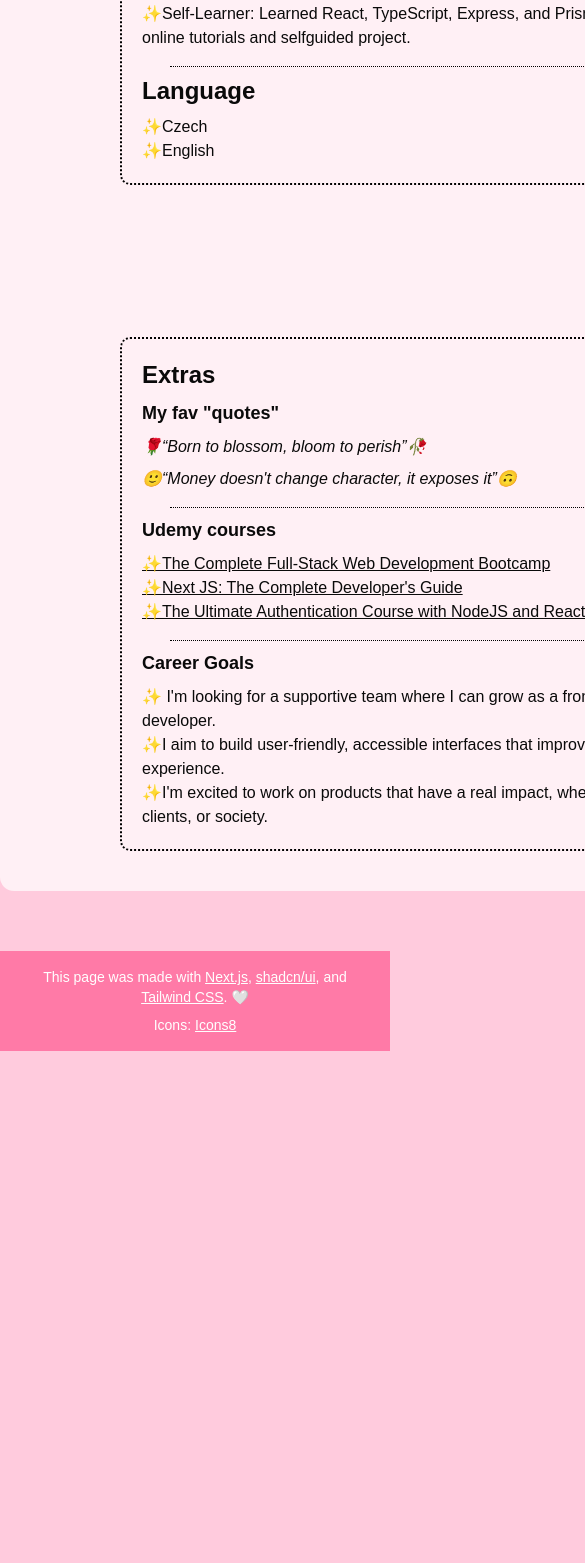
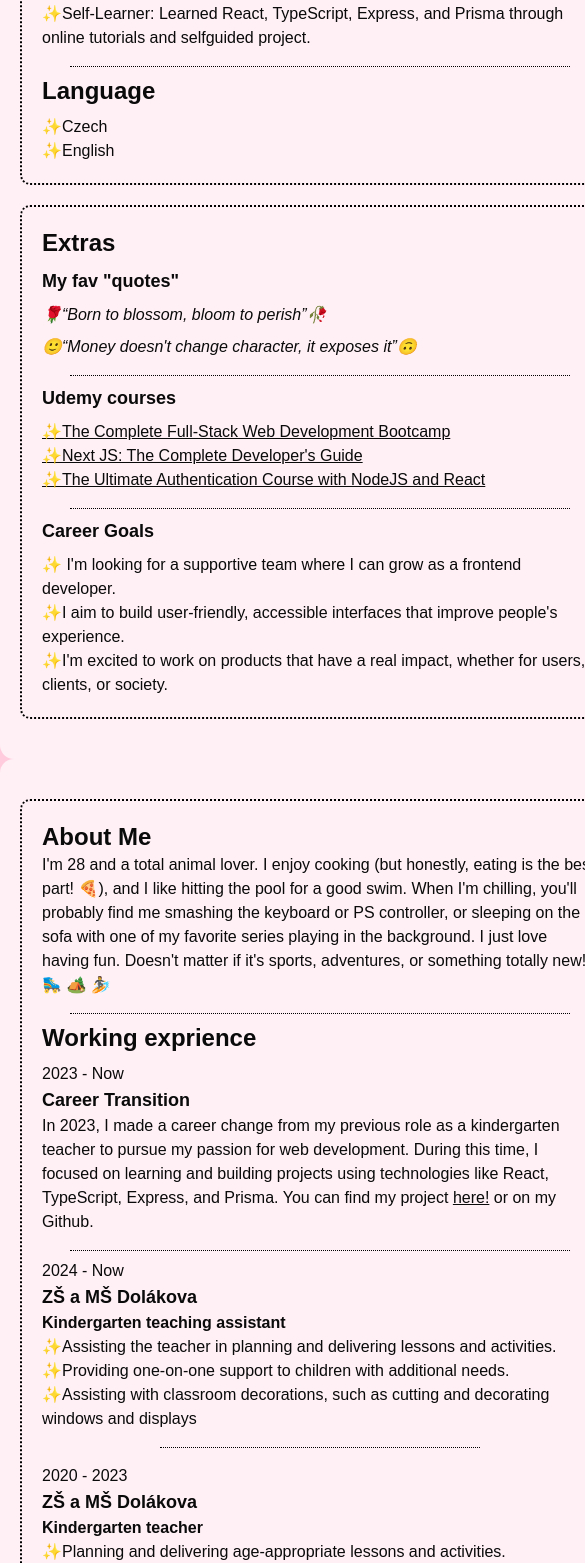
Before and after one commit to Tunyacek/portfolio, a Next.js app: page /cv in a window 390 px wide. Shown: the part 434-1997 px from the top of the page, 585 px wide, since content can reach past the window. Before the commit the page ends 1485 px from the top, so only its background shows below. Built offline with nearby package versions, Linux system fonts and the light colour scheme; a web font is replaced by a local one.

Commit message:
chore: responsiveness of cv page

```diff
--- a/src/app/cv/page.tsx
+++ b/src/app/cv/page.tsx
@@ -10,13 +10,19 @@ export default function CV() {
       <Header />
 
       <main className="flex-1 pb-15">
-        <div className="flex flex-row justify-center gap-15 bg-[#fff0f5] rounded-xl py-10 w-[1500px] mx-auto">
-          <div className="flex flex-col justify-between gap-auto">
-            <Education />
-            <Extra />
+        <div className="grid xl:grid-cols-2 md:gap-5 lg:gap-8 xl:gap-12 2xl:gap-16 mx-auto sm:max-w-[750px] xl:max-w-[1500px]">
+          <div className="bg-[#fff0f5] rounded-xl py-10 px-5 h-full">
+            <div className="flex flex-col justify-between gap-5 h-full items-center">
+              <Education />
+              <Extra />
+            </div>
           </div>
 
-          <Experience />
+          <div className="bg-[#fff0f5] rounded-xl py-10 px-5 h-full">
+            <div className="flex flex-col justify-between gap-5 h-full items-center">
+              <Experience />
+            </div>
+          </div>
         </div>
       </main>
 
```
